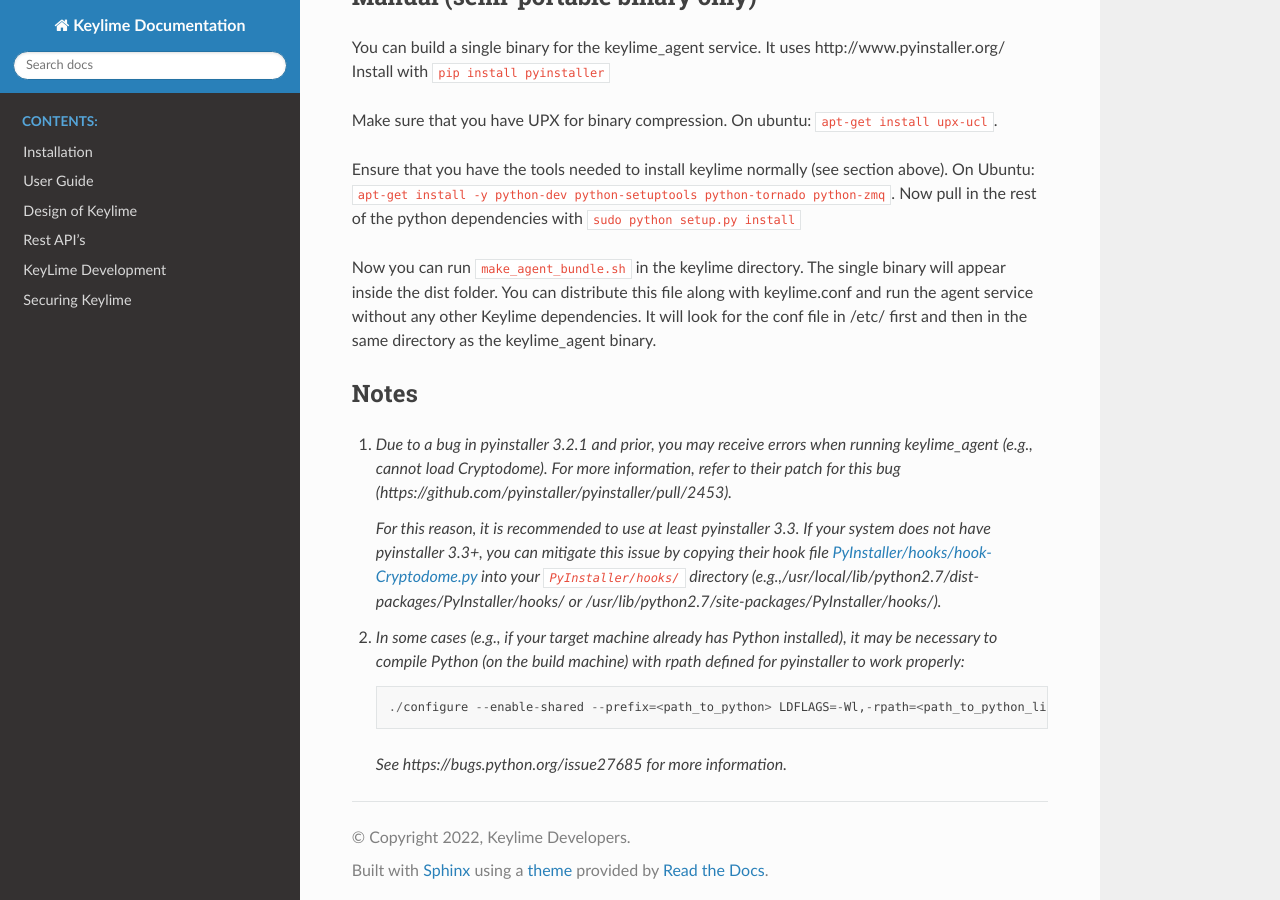
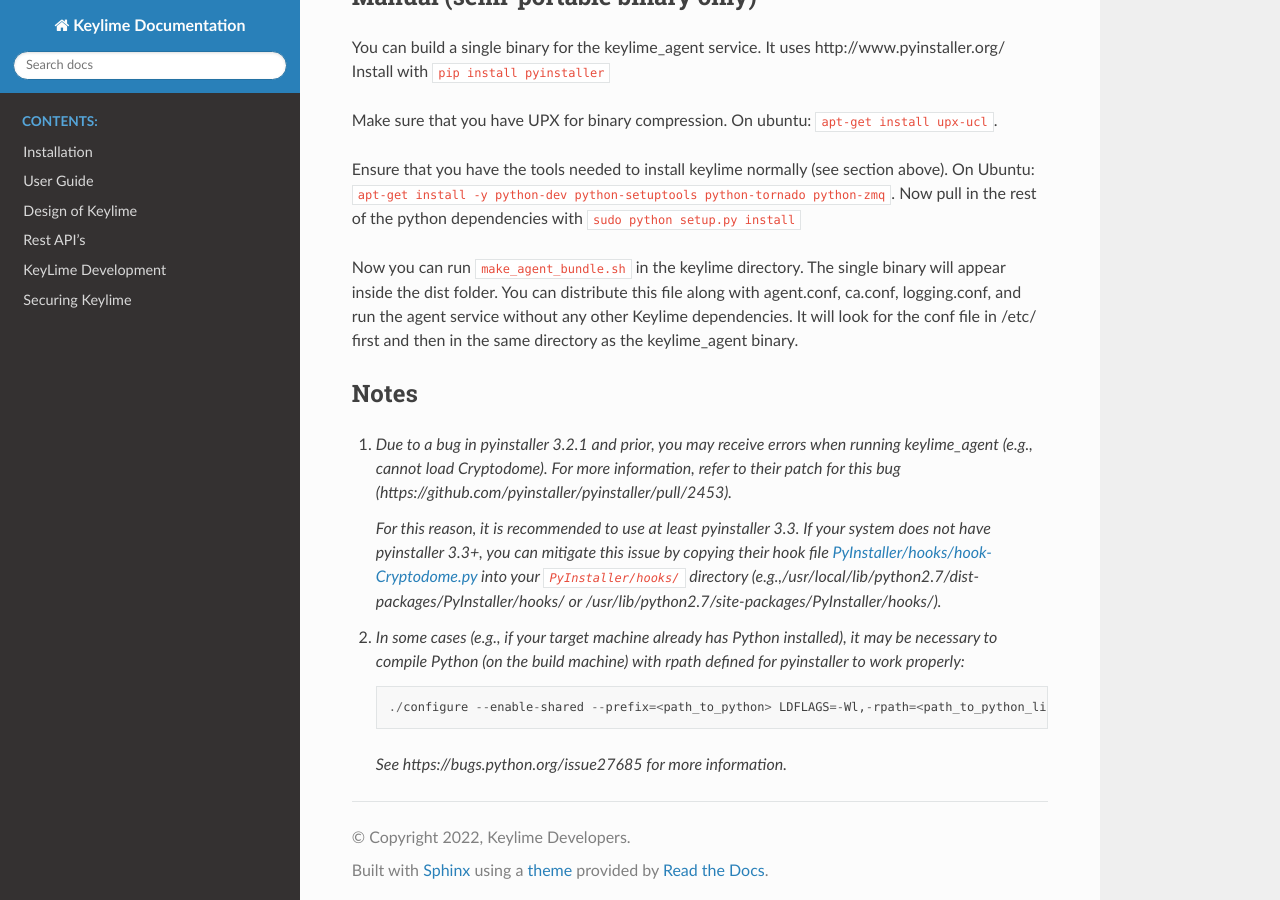
Before and after one commit to keylime/keylime, a Sphinx documentation site: the page built from docs/old/cloud-agent-tarball-notes.md, in a window 1280 px wide and 900 px high, scrolled down 683 px. Built offline with Sphinx 7.4.7 and the Read the Docs theme 2.0.0, drawn with Linux system fonts in a browser that asks for light colours.

Commit message:
Remove mentions to keylime.conf from old agent tarball notes
Signed-off-by: Anderson Toshiyuki Sasaki <ansasaki@redhat.com>

```diff
--- a/docs/old/cloud-agent-tarball-notes.md
+++ b/docs/old/cloud-agent-tarball-notes.md
@@ -21,7 +21,7 @@
 Ensure that you have the tools needed to install keylime normally (see section above). On Ubuntu:
 `apt-get install -y python-dev python-setuptools python-tornado python-zmq`.  Now pull in the rest of the python dependencies with `sudo python setup.py install`
 
-Now you can run `make_agent_bundle.sh` in the keylime directory.  The single binary will appear inside the dist folder.  You can distribute this file along with keylime.conf and run the agent service without any other Keylime dependencies.  It will look for the conf file in /etc/ first and then in the same directory as the keylime_agent binary.
+Now you can run `make_agent_bundle.sh` in the keylime directory.  The single binary will appear inside the dist folder.  You can distribute this file along with agent.conf, ca.conf, logging.conf, and run the agent service without any other Keylime dependencies.  It will look for the conf file in /etc/ first and then in the same directory as the keylime_agent binary.
 
 ## Notes
 
```
